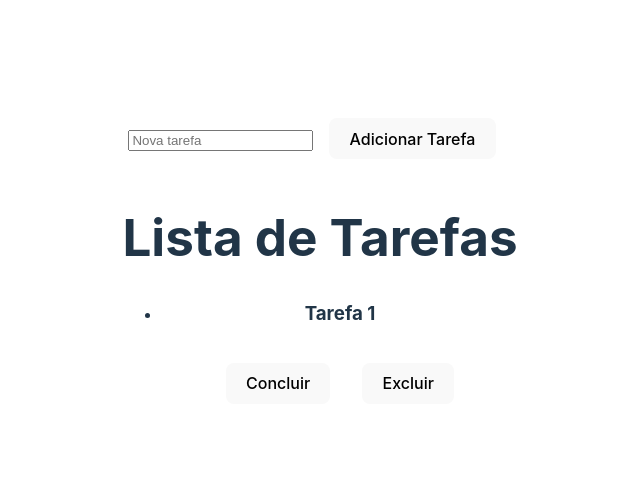
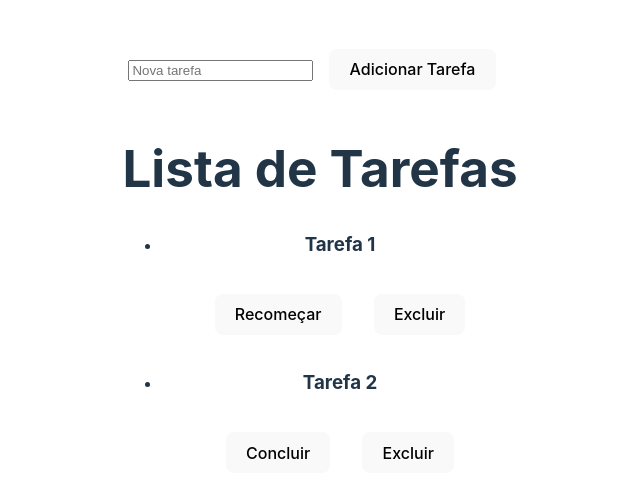
Before and after one commit to RaphaBrito/react-todo-crud, a React (Vite) app: page / in a window 1280 px wide. Shown: the part 131-628 px from the top of the page, without its empty margins (320-960 px from the left). Built offline with nearby package versions, Linux system fonts and the light colour scheme; data requests are answered from the project's data file.

Commit message:
Adicionando funcionalidade para atualizar tarefas

```diff
--- a/db.json
+++ b/db.json
@@ -3,7 +3,12 @@
     {
       "id": 1,
       "text": "Tarefa 1",
-      "completed": false
+      "completed": true
+    },
+    {
+      "text": "Tarefa 2",
+      "completed": false,
+      "id": 2
     }
   ]
 }
--- a/src/App.tsx
+++ b/src/App.tsx
@@ -31,7 +31,13 @@ function App() {
   };
 
   const handleUpdateTodo = (todo: Todo) => {
-    // Implemente a lógica de atualização aqui
+    fetch(`http://localhost:5000/todos/${todo.id}`, {
+      method: "PUT",
+      headers: {
+        "Content-Type": "application/json",
+      },
+      body: JSON.stringify({ ...todo, completed: !todo.completed }),
+    }).then(getTodos);
   };
 
   const handleDeleteTodo = (todo: Todo) => {
```
